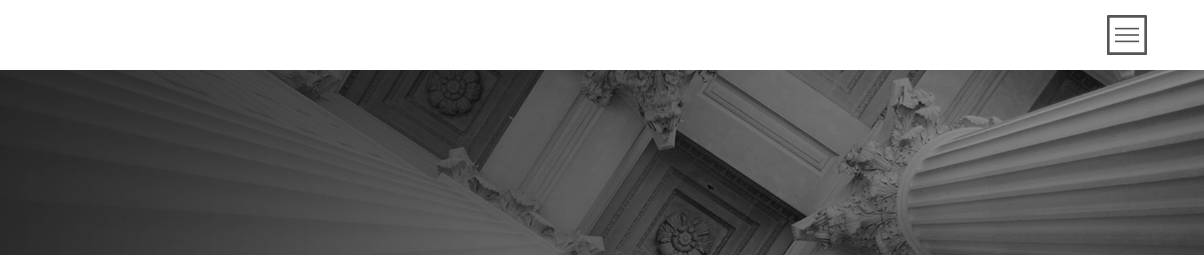
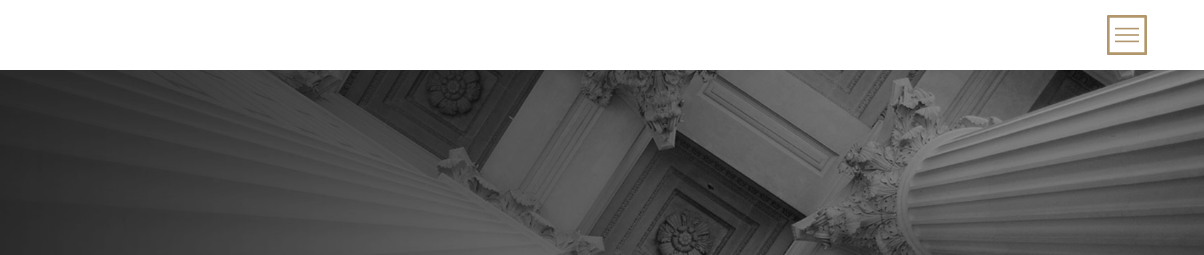
Before and after one commit to AbdulbasitSaid/bamidelelaw, a plain HTML site: page index.html in a window 1280 px wide. Shown: the top 255 px of the page, 76-1280 px from the left. Drawn offline with Linux system fonts and the light colour scheme; a web font is replaced by a local one.

Commit message:
edited nav button

```diff
--- a/scss/style.scss
+++ b/scss/style.scss
@@ -70,7 +70,7 @@ img {
     height: 50px;
     width: 50px;
     display: inline-block;
-    border: 3px solid $text-color;
+    border: 3px solid $primary-color;
     border-radius: 2px;
     position: relative;
     display: flex;
@@ -86,14 +86,14 @@ img {
       height: 100%;
       width: 100%;
       border-radius: 2px;
-      border: 3px solid $text-color;
+      border: 3px solid $primary-color;
       animation: hamburger_puls 1s ease infinite;
     }
     .bar {
       height: 2px;
       width: 30px;
       position: relative;
-      background-color: $text-color;
+      background-color: $primary-color;
       z-index: -1;
     }
     .bar::after,
@@ -103,7 +103,7 @@ img {
       height: 100%;
       width: 100%;
       left: 0;
-      background-color: $text-color;
+      background-color: $primary-color;
       transition: 0.3s ease;
       transition-property: top, bottom;
     }
```
Also changed, not shown: css/style.css, css/style.min.css.
